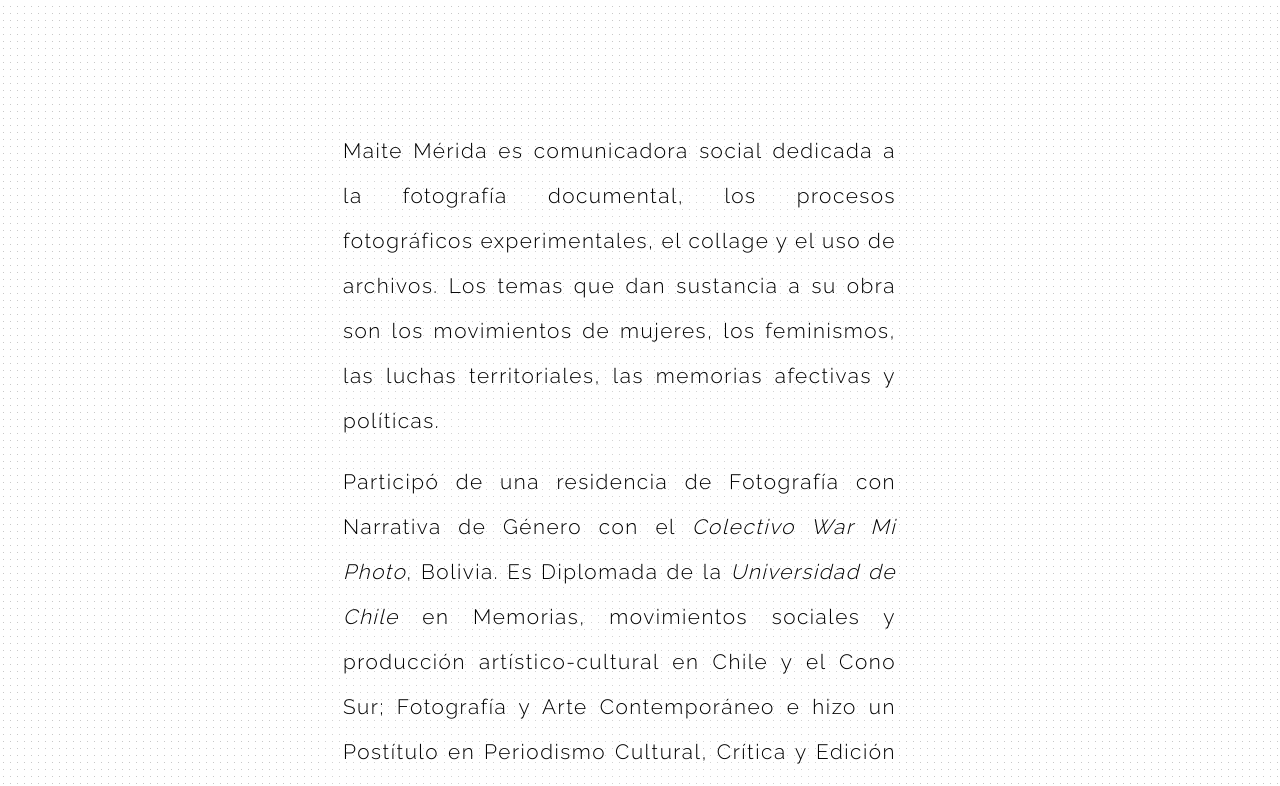
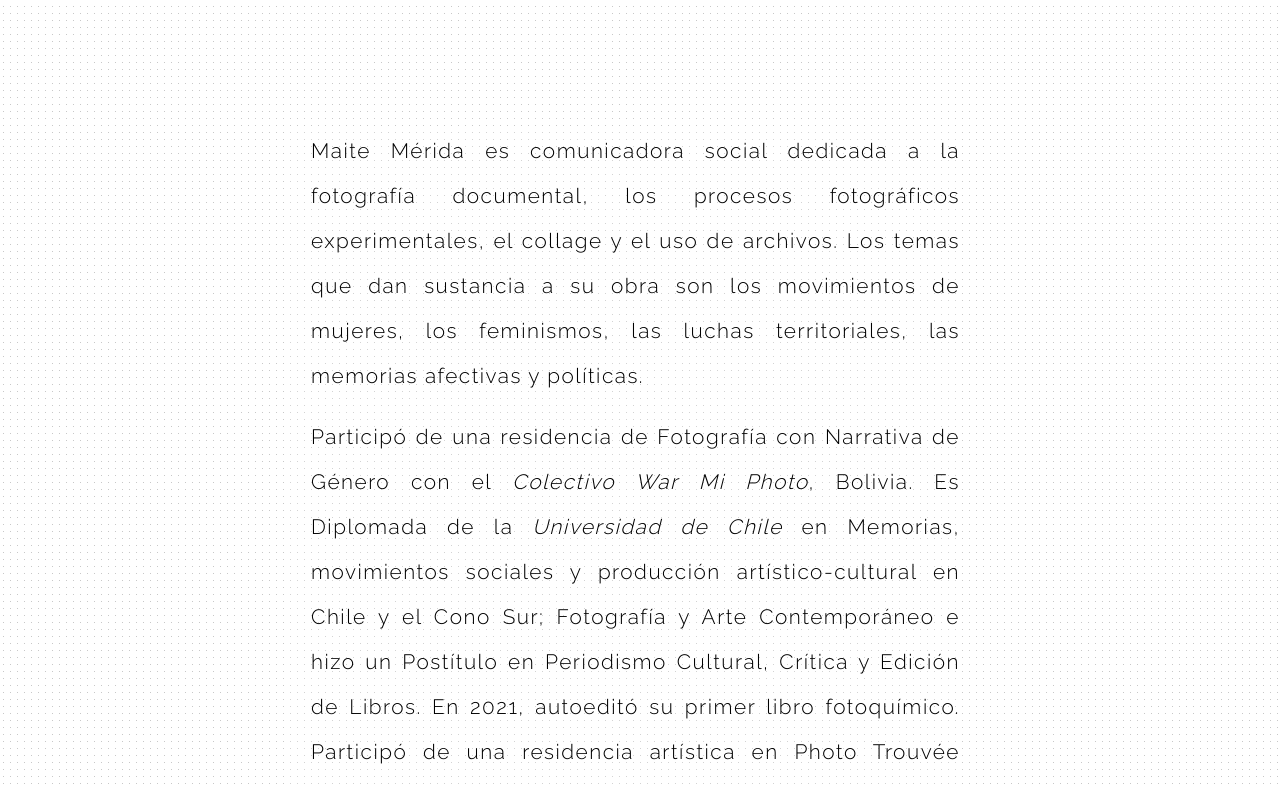
Before and after one commit to juanulload/portafolio_maimerida, a plain HTML site: page index.html in a window 1280 px wide. Shown: the part 802-1588 px from the top of the page. Drawn offline with nearby package versions, Linux system fonts and the light colour scheme; a script that the page names is missing.

Commit message:
changes home

```diff
--- a/css/home.css
+++ b/css/home.css
@@ -129,7 +129,7 @@ body#index::after {
     height: fit-content;
 
     margin: 0;
-    margin-inline: 25% 30%;
+    margin-inline: 22.5% 25%;
     margin-block: 8rem;
     padding: 0;
     padding-left: 1.8%;
```
